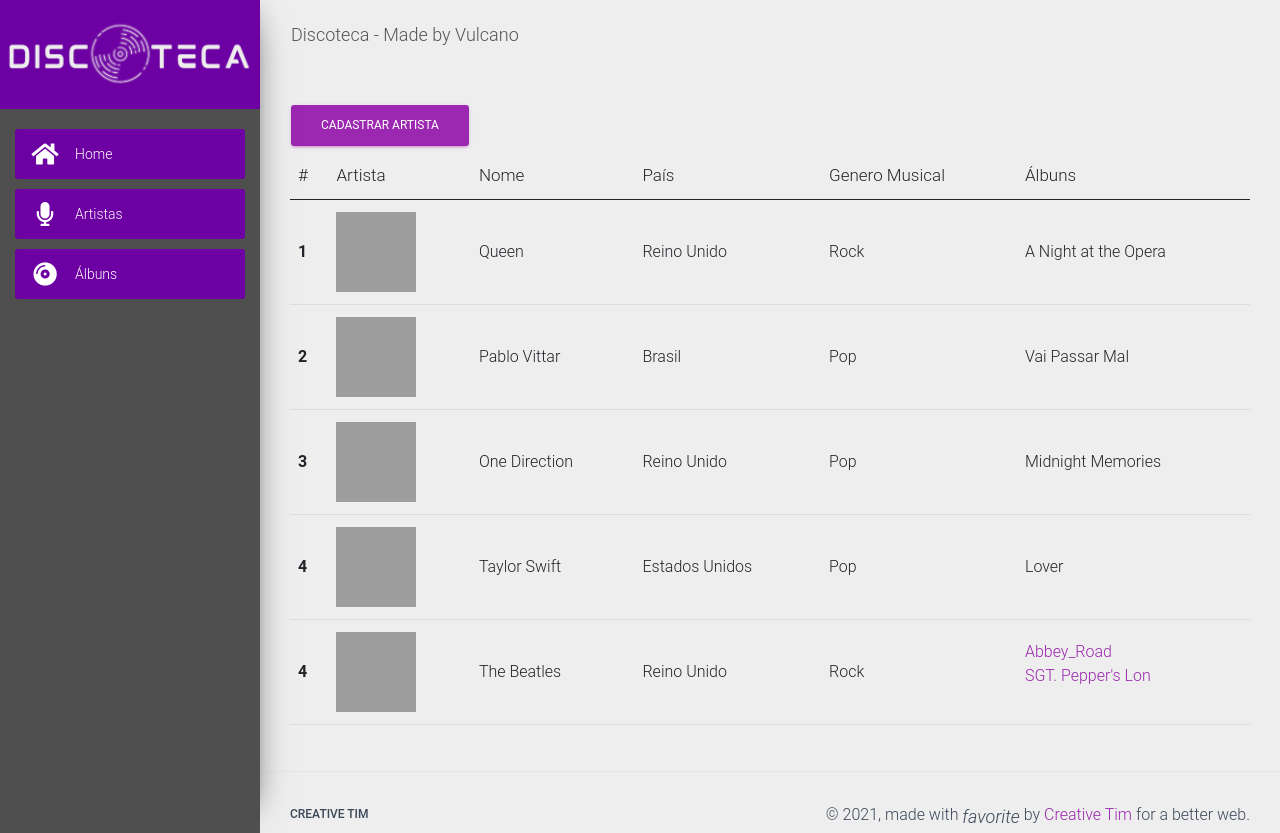
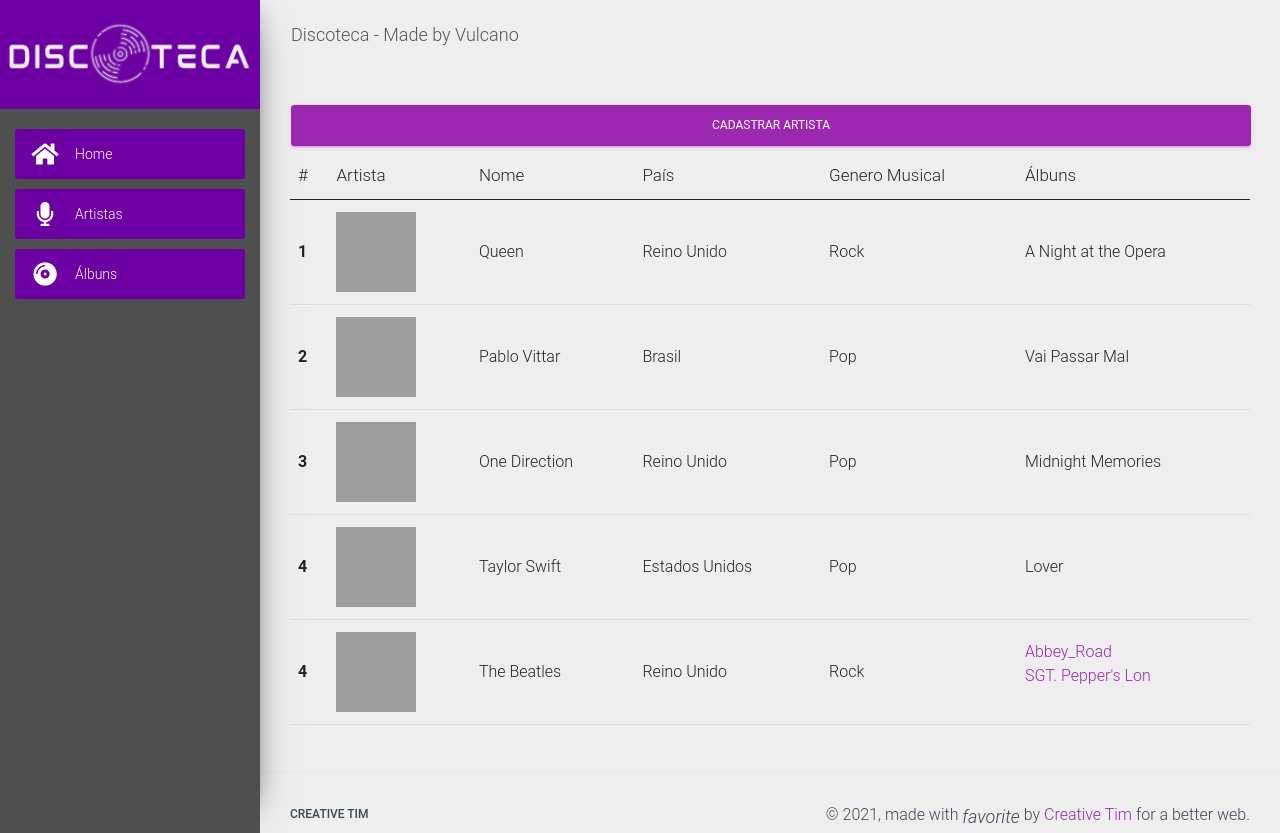
Before and after one commit to vulcano-co/discoteca, a Flask app: page /artista/ in a window 1280 px wide. Shown: the top 833 px of the page. Run offline with Flask 2, Linux system fonts and the light colour scheme; some libraries are stand-ins or nearby versions; grey boxes are pictures that could not be loaded.

Commit message:
Ajuste css botão

```diff
--- a/discoteca/artista/templates/artistas.html
+++ b/discoteca/artista/templates/artistas.html
@@ -8,7 +8,7 @@ Discoteca-Artista
 {%block content%}
 
 <div class="d-grid gap-2">
-    <a href="{{url_for('artista.cadastrar')}}"> <button class="btn btn-primary" type="button">Cadastrar Artista</button></a>
+    <a href="{{url_for('artista.cadastrar')}}"> <button class="btn btn-primary" type="button" style="width: 100%;">Cadastrar Artista</button></a>
 
   </div>
 
```
